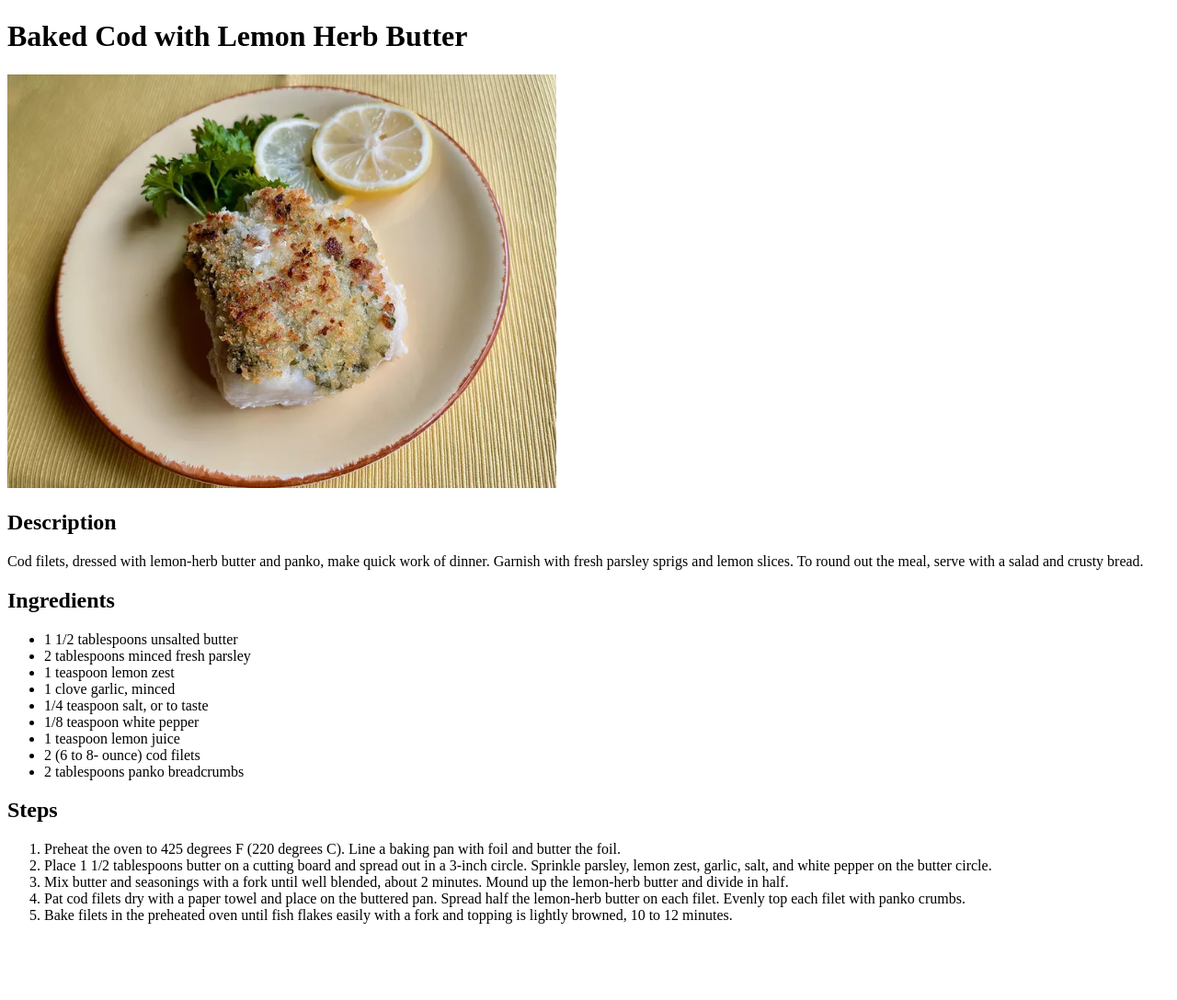
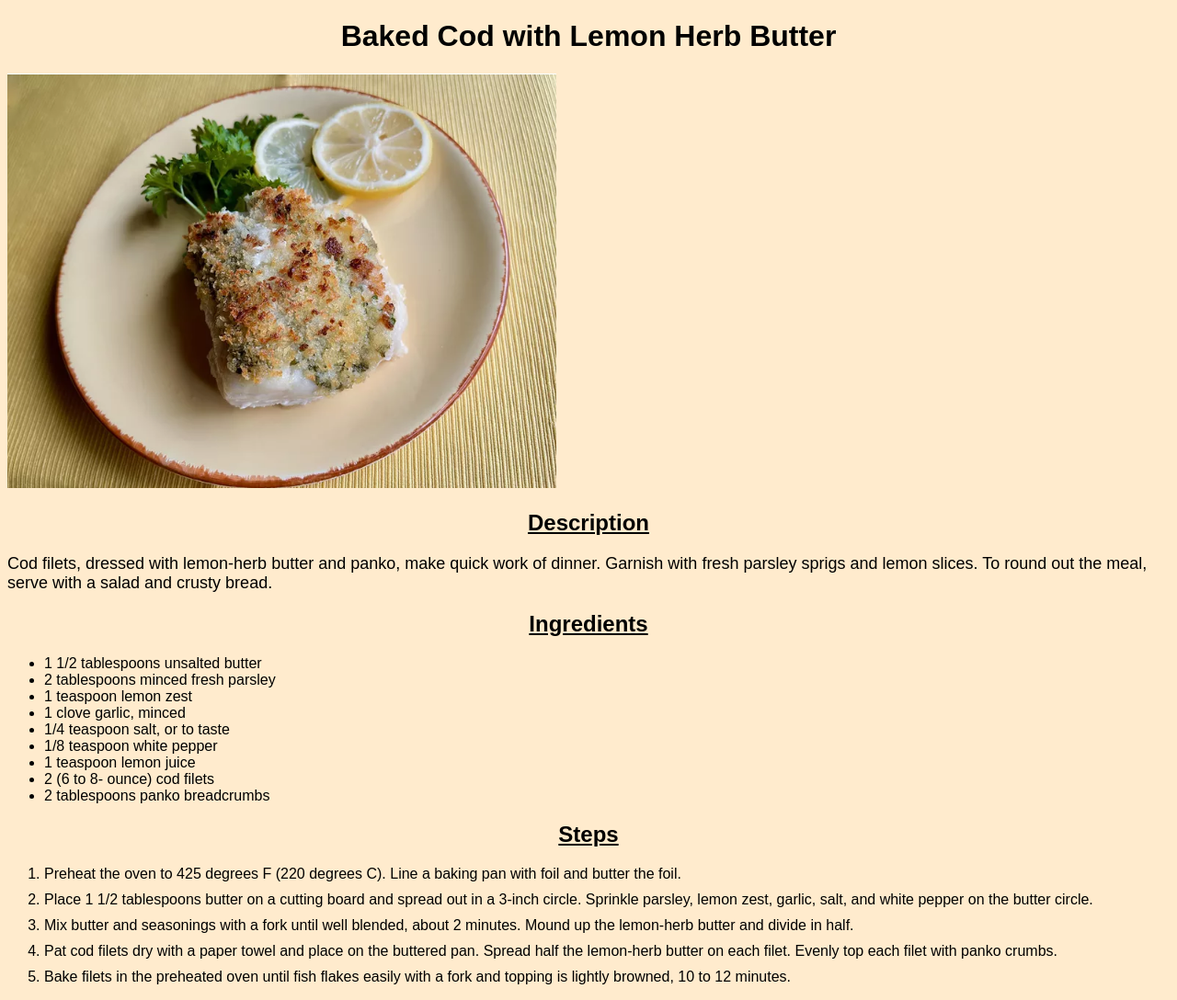
Before and after one commit to TigBaker/odin-recipes, a plain HTML site: page recipes/cod.html in a window 1280 px wide. Shown: the whole page at 92% size. Before the commit the page ends 1021 px from the top, so only its background shows below. Drawn offline with Linux system fonts and the light colour scheme.

Commit message:
Added external CSS file
Added CSS file with relevant link to it in index.html and cod page.
Working with CSS applied to all pages as well as specific parts of certain pages.

Will need to add class and id for some elements.

```diff
--- a/recipes/cod.html
+++ b/recipes/cod.html
@@ -4,6 +4,7 @@
     <meta charset="UTF-8">
     <meta name="viewport" content="width=device-width, initial-scale=1.0">
     <title>Baked Cod with Lemon Herb Butter</title>
+    <link rel="stylesheet" href="../style.css">
 </head>
 <body>
     <h1>Baked Cod with Lemon Herb Butter</h1>
--- /dev/null
+++ b/style.css
@@ -0,0 +1,23 @@
+/*CSS for online recipe course project*/
+
+body {
+    font-family: Arial, Helvetica, sans-serif;
+    background-color: blanchedalmond;
+}
+
+h1 {
+    text-align: center;
+}
+
+h2 {
+    text-align: center;
+    text-decoration: underline;
+}
+
+p {
+    font-size: 18px;
+}
+
+ol li {
+    margin: 10px 0;
+}
```
Also changed, not shown: index.html (+1 -0 lines).
